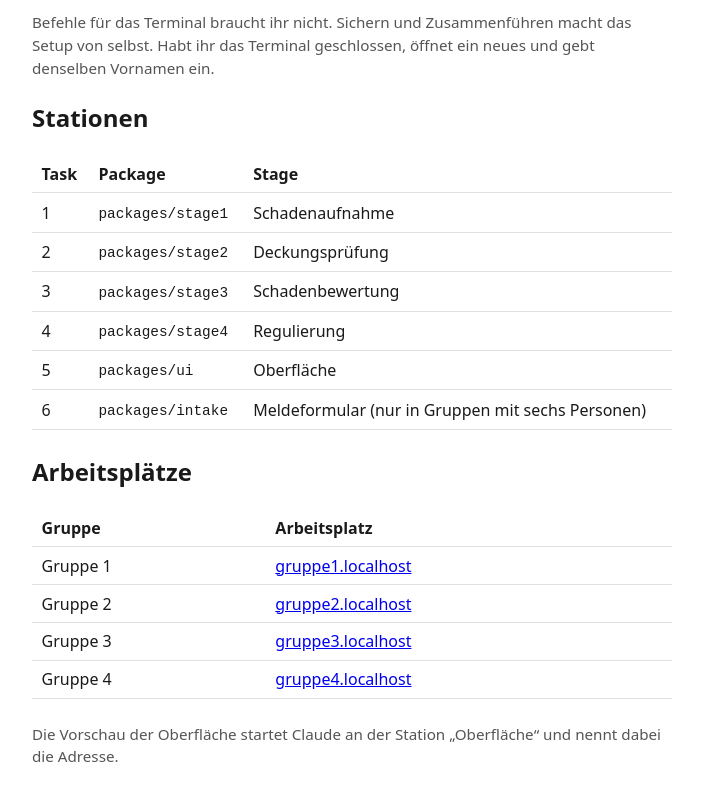
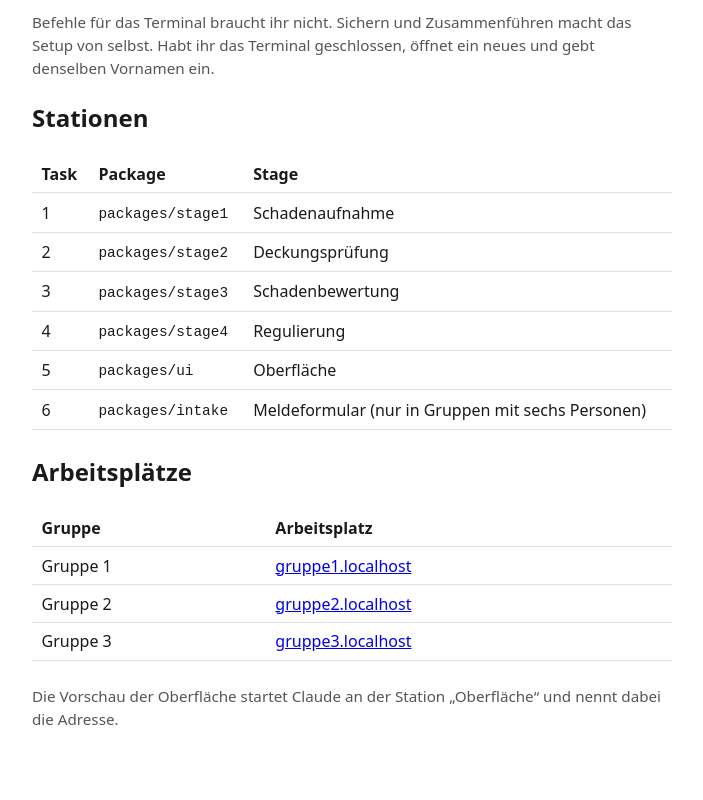
Before and after one commit to engelbrecht601-max/IT-Bootcamp, a website: page deploy/www/index.html in a window 1280 px wide. Shown: the part 609-1409 px from the top of the page, without its empty margins (288-991 px from the left). After the commit the page ends 1387 px from the top, so only its background shows below. Drawn offline with Linux system fonts and the light colour scheme.

Commit message:
chore(deploy): start page lists three groups for the 27.11. workshop
15 participants in three groups of five; groups 4 and 5 stay stopped.

Co-Authored-By: Claude Opus 5.5 <noreply@anthropic.com>

```diff
--- a/deploy/www/index.html
+++ b/deploy/www/index.html
@@ -48,7 +48,9 @@ Habt ihr das Terminal geschlossen, öffnet ein neues und gebt denselben Vornamen
   document.getElementById("tasks").innerHTML = tasks.map(([pkg, name], i) =>
     `<tr><td>${i + 1}</td><td><code>packages/${pkg}</code></td><td>${name}</td></tr>`).join("");
   const host = location.host;
-  document.getElementById("gruppen").innerHTML = [1, 2, 3, 4].map((n) => {
+  // Gruppen, die heute laufen. Bei mehr Gruppen hier ergänzen (Gruppe 4 ist regulär, Gruppe 5 Reserve).
+  const gruppen = [1, 2, 3];
+  document.getElementById("gruppen").innerHTML = gruppen.map((n) => {
     return `<tr><td>Gruppe ${n}</td>` +
       `<td><a href="https://gruppe${n}.${host}/">gruppe${n}.${host}</a></td></tr>`;
   }).join("");
```
